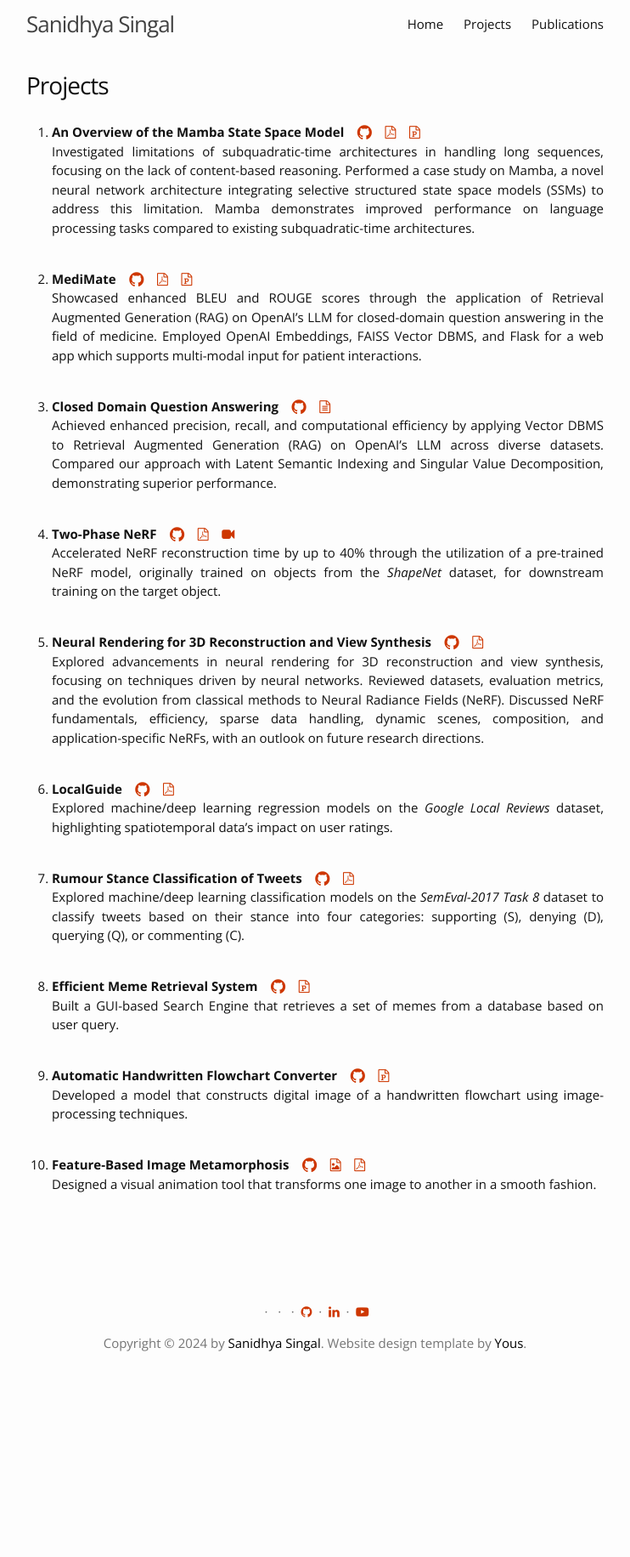
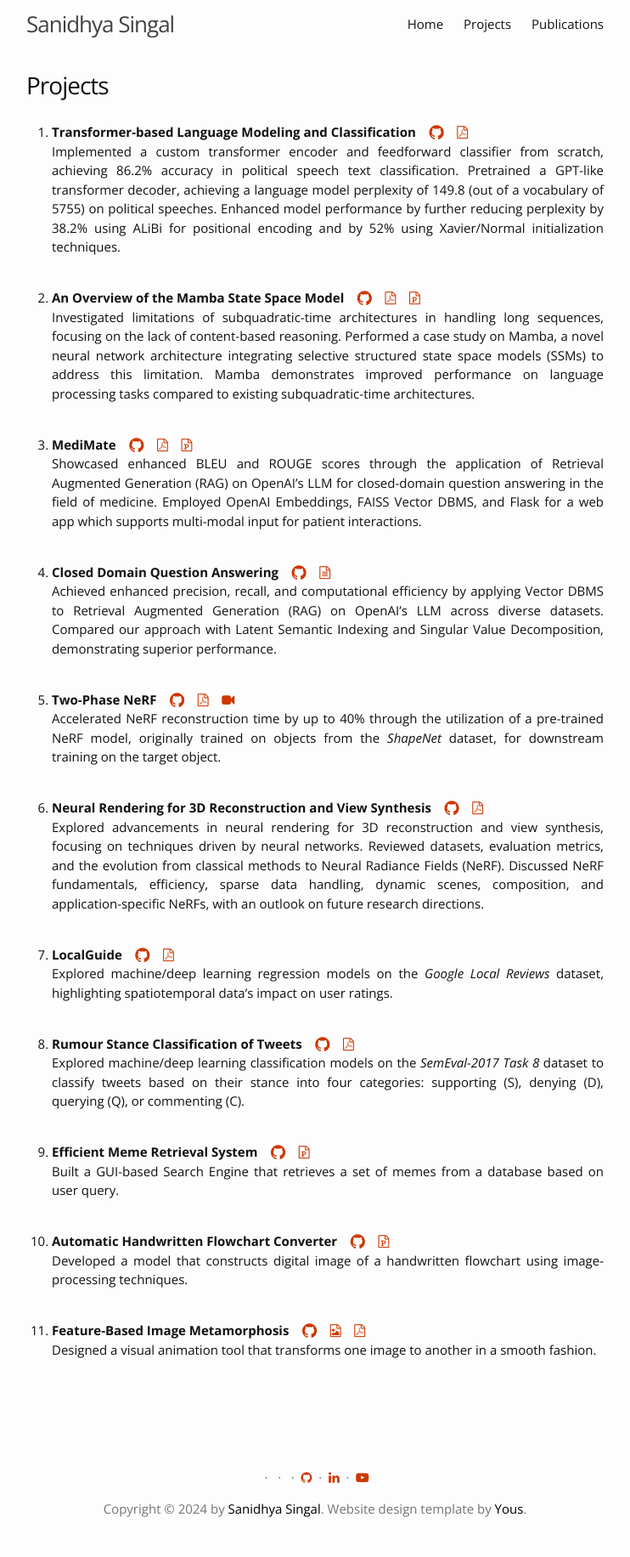
Before and after one commit to sayhitosandy/sayhitosandy.github.io, a Jekyll site: the page built from _posts/2021-12-01-projects.md, in a window 1280 px wide. Shown: the whole page at 85% size, without its empty margins (269-1011 px from the left). Built offline with Jekyll 4.4.1, drawn with Linux system fonts in a browser that asks for light colours; nearby versions of some CDN libraries; a style sheet for code colours, icons or effects is not loaded; before the commit the page ends 1637 px from its top, so only the background shows below that.

Commit message:
Add transformer assignment

```diff
--- a/_posts/2021-12-01-projects.md
+++ b/_posts/2021-12-01-projects.md
@@ -1,7 +1,14 @@
 ---
 layout: post
 ---
-1. **An Overview of the Mamba State Space Model**
+1. **Transformer-based Language Modeling and Classification**
+   &nbsp;&nbsp; <a href="https://github.com/sayhitosandy/Transformer-Speech-Classifier-LM" target="_blank" title="View Project on GitHub"><i class="fa fa-github fa-lg"></i></a>
+   &nbsp;&nbsp; <a href="https://github.com/sayhitosandy/Transformer-Speech-Classifier-LM/blob/main/Project_Report.pdf" target="_blank" title="View Project Report"><i class="fa fa-file-pdf-o"></i></a>
+   <div style="text-align: justify">Implemented a custom transformer encoder and feedforward classifier from scratch, achieving 86.2% accuracy in political speech text classification.
+   Pretrained a GPT-like transformer decoder, achieving a language model perplexity of 149.8 (out of a vocabulary of 5755) on political speeches.
+   Enhanced model performance by further reducing perplexity by 38.2% using ALiBi for positional encoding and by 52% using Xavier/Normal initialization techniques.</div><br/>
+
+2. **An Overview of the Mamba State Space Model**
    &nbsp;&nbsp; <a href="https://github.com/sayhitosandy/Mamba_SSM" target="_blank" title="View Project on GitHub"><i class="fa fa-github fa-lg"></i></a>
    &nbsp;&nbsp; <a href="https://github.com/sayhitosandy/Mamba_SSM/blob/main/Project_Report.pdf" target="_blank" title="View Project Report"><i class="fa fa-file-pdf-o"></i></a>
    &nbsp;&nbsp; <a href="https://github.com/sayhitosandy/Mamba_SSM/blob/main/Project_Presentation.pdf" target="_blank" title="View Project Presentation"><i class="fa fa-file-powerpoint-o"></i></a>
```
